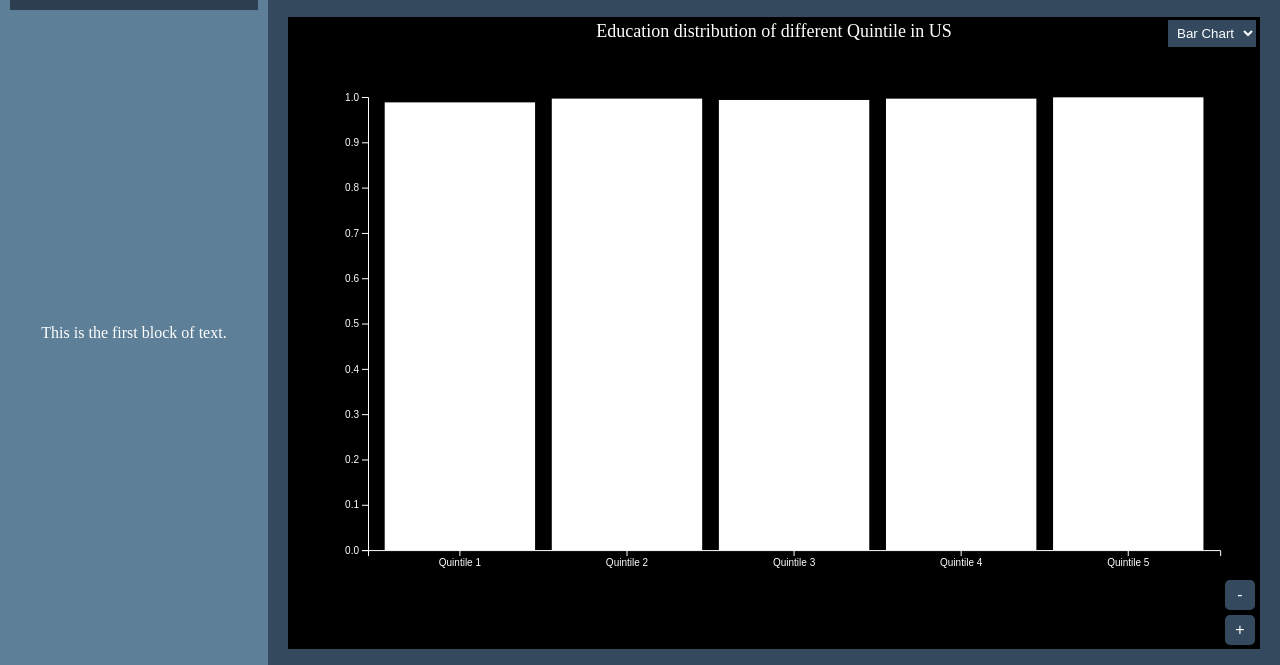
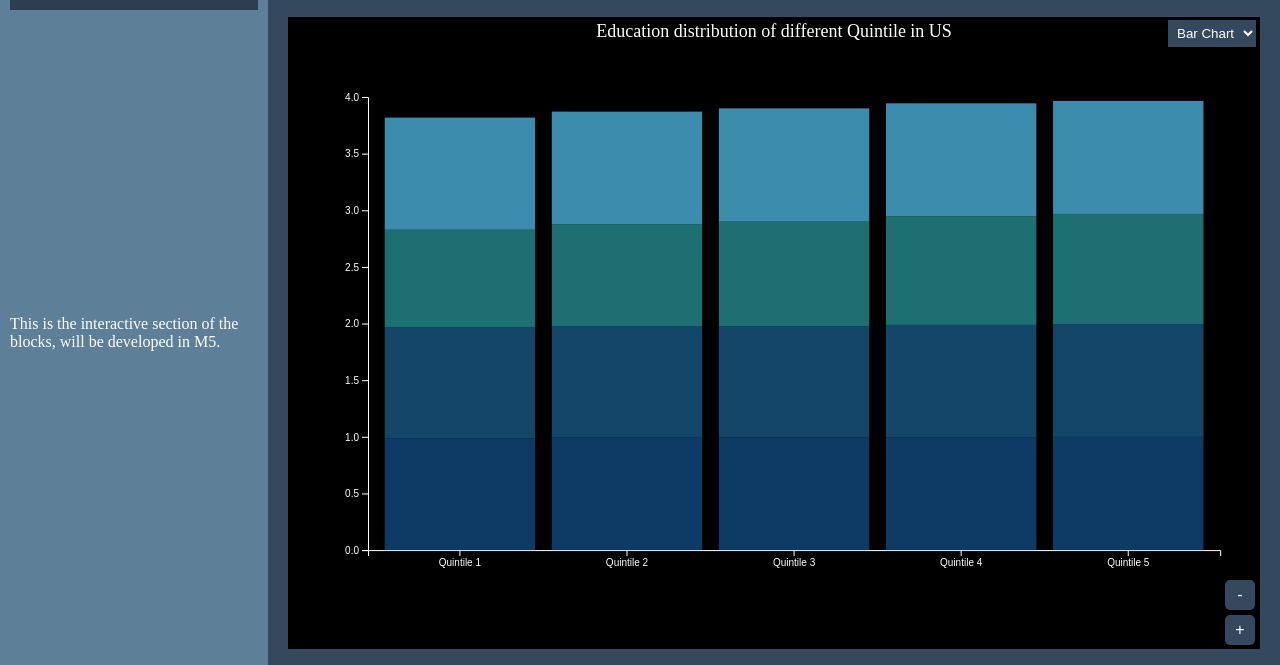
Before and after one commit to BrowyLi/Information-Visualization-poem, a plain HTML site: page index.html in a window 1280 px wide. Shown: the part 161-826 px from the top of the page. Drawn offline with nearby package versions, Linux system fonts and the light colour scheme.

Commit message:
update on static

```diff
--- a/data/quintile.json
+++ b/data/quintile.json
@@ -1 +1 @@
-[{"Wealth":"Quintile 1","comp_prim_v2_m":0.9881333333},{"Wealth":"Quintile 2","comp_prim_v2_m":0.9964222222},{"Wealth":"Quintile 3","comp_prim_v2_m":0.9934444444},{"Wealth":"Quintile 4","comp_prim_v2_m":0.9963777778},{"Wealth":"Quintile 5","comp_prim_v2_m":0.9992777778}]
+[{"Wealth":"Quintile 1","Block1":0.9881333333,"Block2":0.9783222222,"Block3":0.8616888889,"Block4":0.9899444444},{"Wealth":"Quintile 2","Block1":0.9964222222,"Block2":0.9817888889,"Block3":0.8985777778,"Block4":0.9942111111},{"Wealth":"Quintile 3","Block1":0.9934444444,"Block2":0.9834555556,"Block3":0.9284777778,"Block4":0.9945},{"Wealth":"Quintile 4","Block1":0.9963777778,"Block2":0.9917888889,"Block3":0.9589222222,"Block4":0.9970888889},{"Wealth":"Quintile 5","Block1":0.9992777778,"Block2":0.9953777778,"Block3":0.9728666667,"Block4":0.9980555556}]
--- a/main.js
+++ b/main.js
@@ -77,10 +77,11 @@ let chartHeight;
 let xScale;
 let yScale;
 let textData = [
-    "This is the first block of text.",
+    "This is the interactive section of the blocks, will be developed in M5.",
     "Here's the second block of text with more information.",
     "Finally, this is the third block of text."
   ];
+
 let isPie = false;
 
 document.getElementById("forward-button").addEventListener("click", forwardClicked);
@@ -105,36 +106,34 @@ function updateBarChart(data, title = "") {
     console.log("xScale:", xScale);
     console.log("yScale:", yScale);
 
+    const blocks = ['Block1', 'Block2', 'Block3', 'Block4', 'Block5'];
+    const colorScale = d3.scaleOrdinal()
+    .domain(['Block1', 'Block2', 'Block3', 'Block4', 'Block5'])
+    .range(['#0D3B66', '#14466A', '#1E6F72', '#3C8DAD', '#28AFB0']);
+
+    const series = d3.stack().keys(blocks)(data);
+    console.log("Stacked data", series);
+
     xScale.domain(data.map(d => d.Wealth));
-    yScale.domain([0, d3.max(data, d => d.comp_prim_v2_m)]).nice();
 
-    const bars = chart.selectAll(".bar").data(data);
+    const maxVal = d3.max(series, d => d3.max(d, d => d[1]));
+    yScale.domain([0, maxVal]).nice();
 
-    bars.exit()
-        .transition()
-        .duration(500)
-        .attr("y", chartHeight)
-        .attr("height", 0)
-        .remove();
+    const barGroups = chart.selectAll(".bar-group")
+        .data(series, d => d.key);
 
-    bars.transition()
-        .duration(500)
-        .attr("x", d => xScale(d.Wealth))
-        .attr("y", d => yScale(d.comp_prim_v2_m))
-        .attr("height", d => chartHeight - yScale(d.comp_prim_v2_m))
-        .attr("width", xScale.bandwidth());
+    barGroups.enter().append("g")
+        .attr("class", "bar-group")
+        .attr("fill", (d, i) => colorScale(i));
 
-    bars.enter().append("rect")
-        .attr("class", "bar")
-        .attr("x", d => xScale(d.Wealth))
-        .attr("y", chartHeight)
+    chart.selectAll(".bar-group")
+        .selectAll("rect")
+        .data(d => d)
+        .join("rect")
+        .attr("x", d => xScale(d.data.Wealth))
         .attr("width", xScale.bandwidth())
-        .attr("height", 0)
-        .attr("fill", "white")
-        .transition()
-        .duration(1000)
-        .attr("y", d => yScale(d.comp_prim_v2_m))
-        .attr("height", d => chartHeight - yScale(d.comp_prim_v2_m));
+        .attr("y", d => yScale(d[1]))
+        .attr("height", d => yScale(d[0]) - yScale(d[1]));
 
     chart.select(".x-axis")
         .transition()
@@ -160,6 +159,7 @@ function updateBarChart(data, title = "") {
             });
     }
 }
+
 
 function forwardClicked() {
     if (keyframeIndex < keyframes.length - 1) {
--- a/styles.css
+++ b/styles.css
@@ -154,6 +154,10 @@ svg {
   overflow: auto;
 }
 
+.bar rect {
+  shape-rendering: crispEdges;
+}
+
 .zoom-button {
   position: absolute;
   bottom: 10px;
```
Also changed, not shown: 1 other file.
